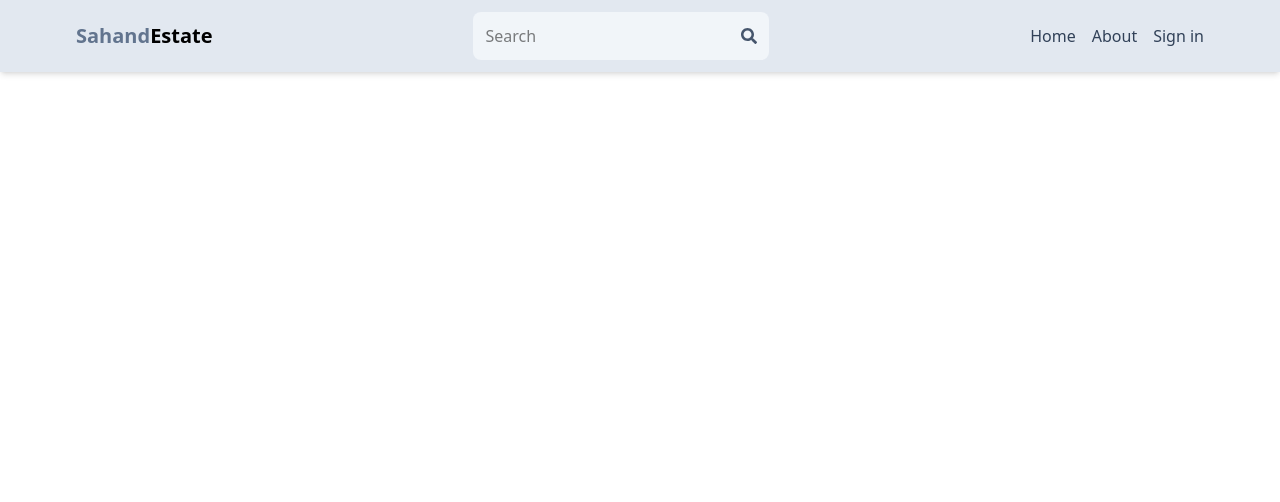
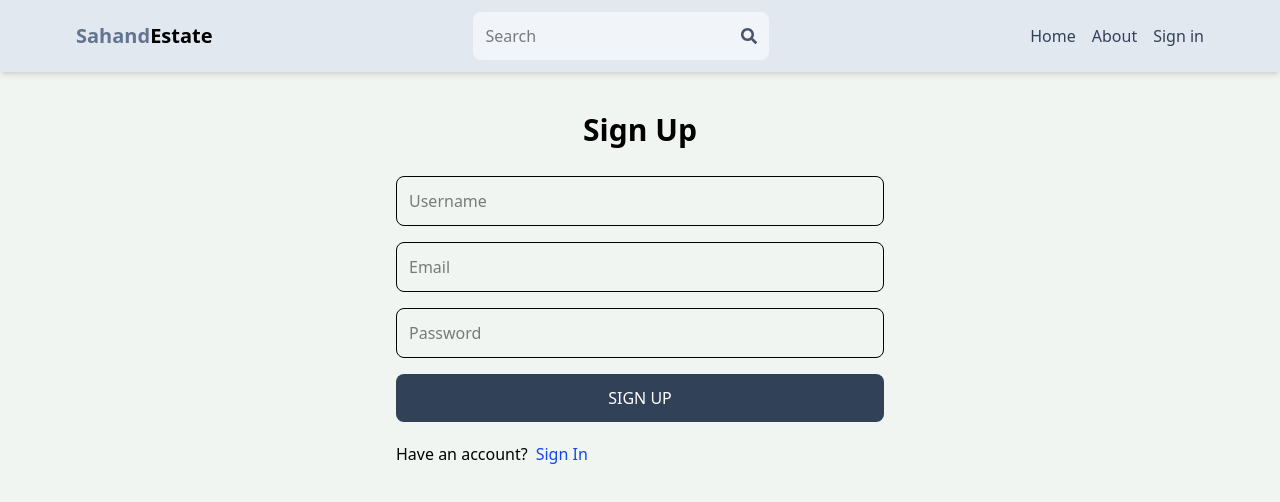
Before and after one commit to Qasimahmad55/Real-Estate-MarketPlace, a React (Vite) app in the folder Frontend/: page /sign-up in a window 1280 px wide. Shown: the top 502 px of the page. Built offline with nearby package versions, Linux system fonts and the light colour scheme.

Commit message:
signup page Ui

```diff
--- a/Frontend/src/App.jsx
+++ b/Frontend/src/App.jsx
@@ -17,7 +17,7 @@
           <Route path='/about' element={<About />} ></Route>
           <Route path='/profile' element={<Profile />} ></Route>
           <Route path='/sign-in' element={<SignIn />} ></Route>
-          <Route path='/sign-out' element={<SignUp />} ></Route>
+          <Route path='/sign-up' element={<SignUp />} ></Route>
         </Routes>
       </BrowserRouter>
     </>
--- a/Frontend/src/index.css
+++ b/Frontend/src/index.css
@@ -1 +1,4 @@
 @import "tailwindcss";
+body{
+    background-color: rgb(241, 245, 241);
+}
--- a/Frontend/src/pages/SiginUp.jsx
+++ b/Frontend/src/pages/SiginUp.jsx
@@ -1,9 +1,25 @@
 import React from 'react'
+import { Link } from 'react-router-dom'
 
 function SignUp() {
     return (
-        <div>SignUp</div>
-    )
+        <div className='p-3 max-w-lg mx-auto'>
+            <h1 className='text-3xl text-center font-semibold my-7'>
+                Sign Up
+            </h1>
+            <form className='flex flex-col gap-4'>
+                <input type="text" placeholder='Username' className='border p-3 rounded-lg' id='username' />
+                <input type="email" placeholder='Email' className='border p-3 rounded-lg' id='email' />
+                <input type="password" placeholder='Password' className=' p-3 rounded-lg border' id='password' />
+                <button className='bg-slate-700 text-white  p-3 rounded-lg uppercase hover:opacity-95 disabled:opacity-80'>Sign Up</button>
+            </form>
+            <div className='flex gap-2 mt-5'>
+                <p>Have an account?</p>
+                <Link to={"sign-in"}>
+                    <span className='text-blue-700'>Sign In</span>
+                </Link>
+            </div>
+        </div>)
 }
 
 export default SignUp
```
